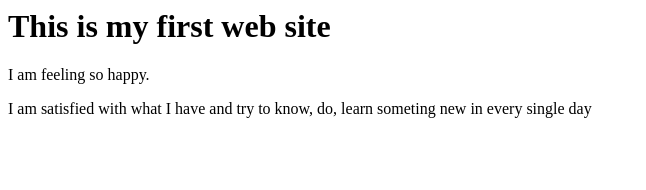
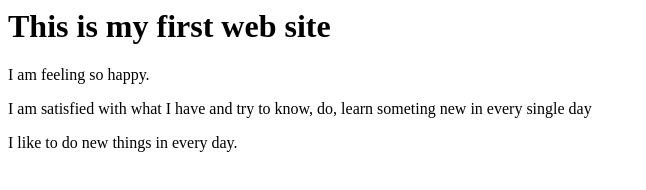
Before and after one commit to Jisan-mia/my-website, a plain HTML site: page index.html in a window 1280 px wide. Shown: the whole page, without its empty margins (0-646 px from the left). Drawn offline with Linux system fonts and the light colour scheme.

Commit message:
adding some thing

```diff
--- a/index.html
+++ b/index.html
@@ -1,3 +1,4 @@
 <h1>This is my first web site</h1>
 <p> I am feeling so happy.</p>
 <p> I am satisfied with what I have and try to know, do, learn someting new in every single day</p>
+<p> I like to do new things in every day.</p>
```
